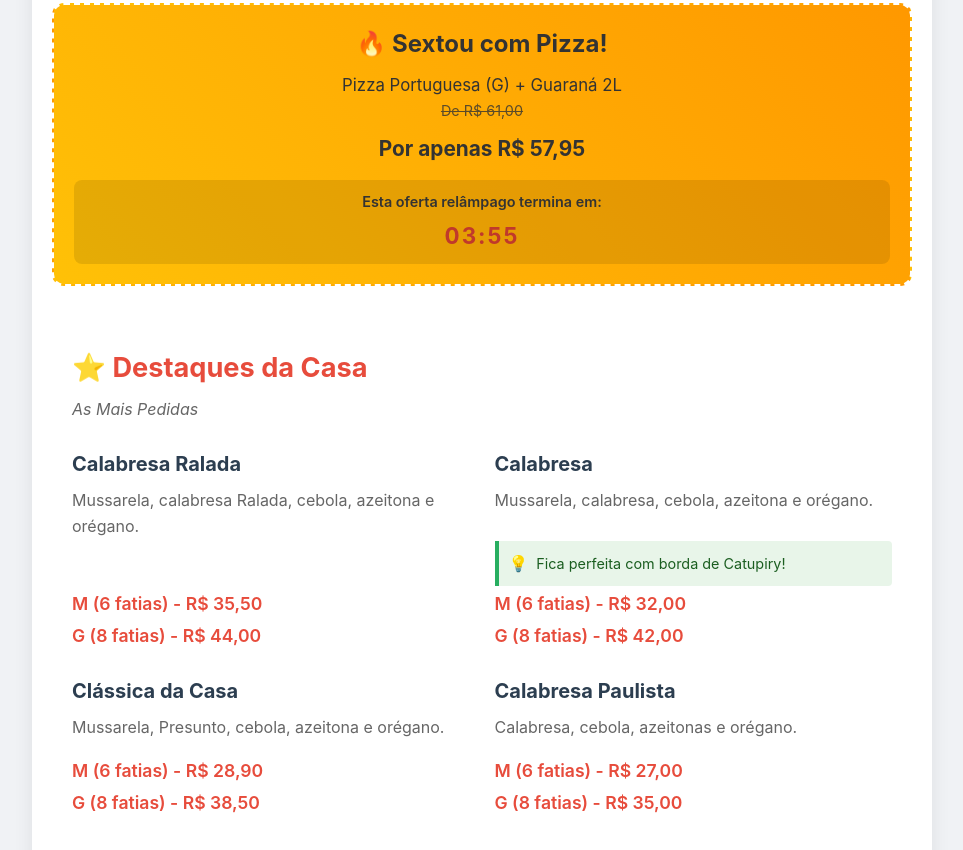
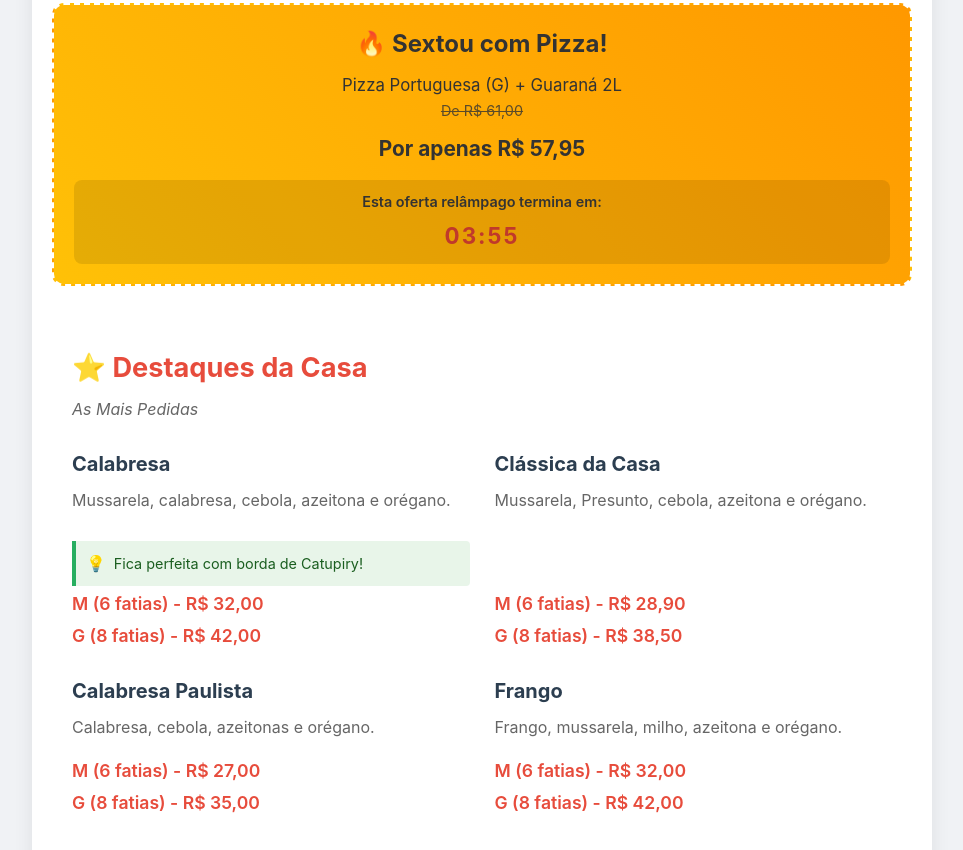
Before and after one commit to Railane-a11y/-cardapio-pizzaria, a website: page index.html in a window 1280 px wide. Shown: the part 364-1214 px from the top of the page, without its empty margins (158-1121 px from the left). Drawn offline with Linux system fonts and the light colour scheme.

Commit message:
Update index.html

```diff
--- a/index.html
+++ b/index.html
@@ -214,11 +214,6 @@
                 <h2>⭐ Destaques da Casa</h2>
                 <p class="category-subtitle">As Mais Pedidas</p>
                 <div class="items-grid">
-                    <article class="item-card">
-                        <h3>Calabresa Ralada</h3>
-                        <p class="description">Mussarela, calabresa Ralada, cebola, azeitona e orégano.</p>
-                        <p class="price"><span>M (6 fatias) - R$ 35,50</span><span>G (8 fatias) - R$ 44,00</span></p>
-                    </article>
                     <article class="item-card">
                         <h3>Calabresa</h3>
                         <p class="description">Mussarela, calabresa, cebola, azeitona e orégano.</p>
```
